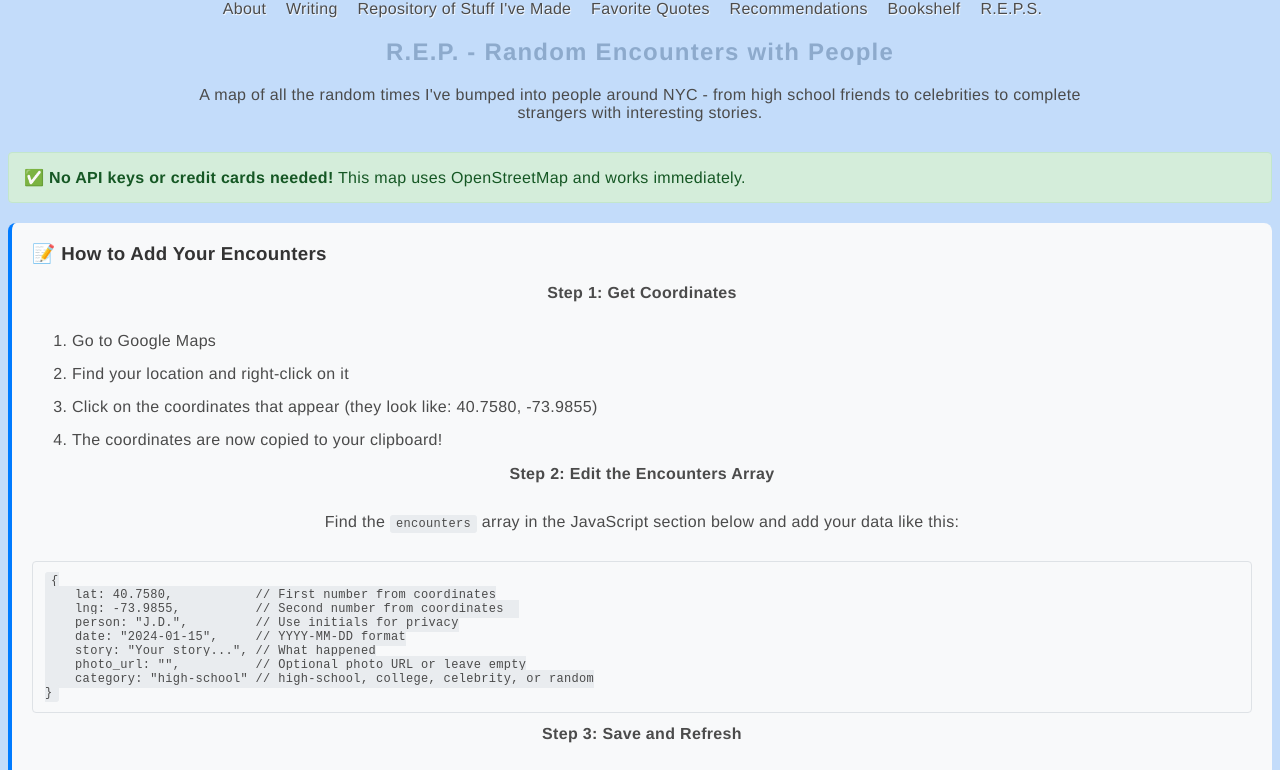
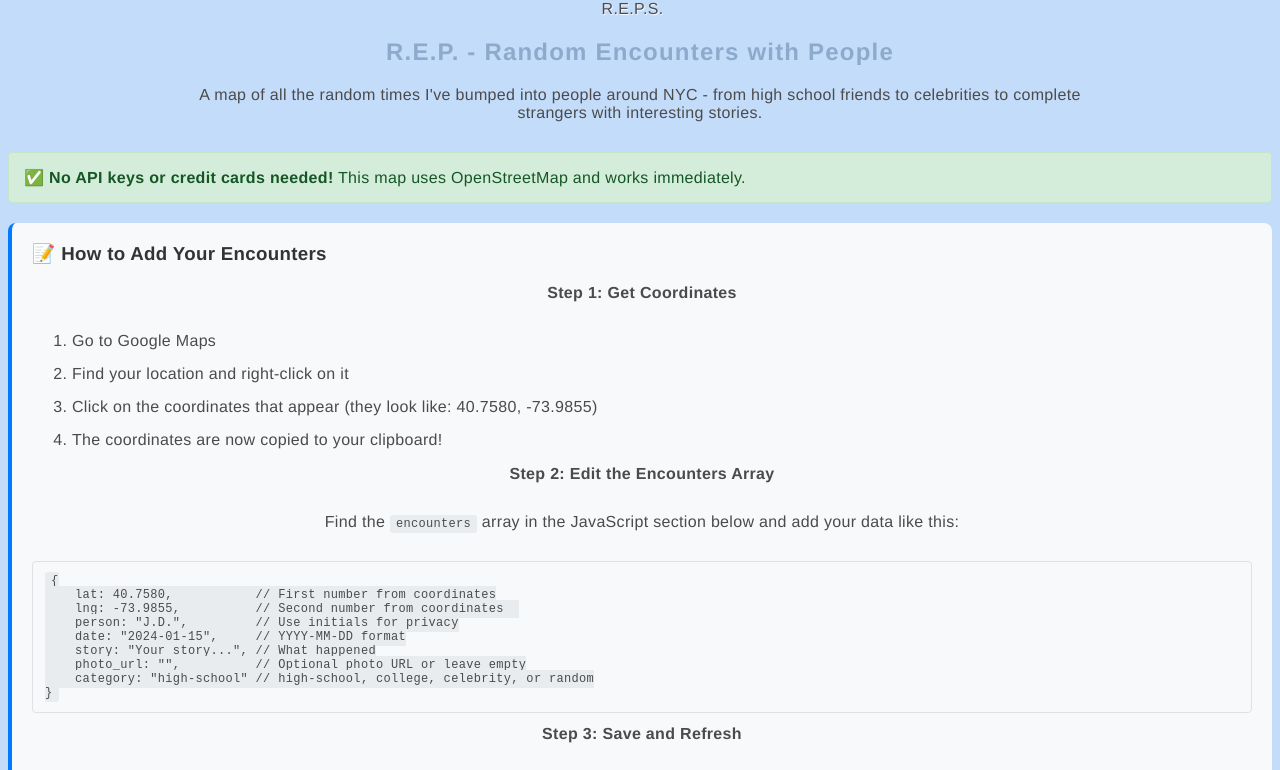
Before and after one commit to matthewschaffer/matthewschaffer.github.io, a plain HTML site: page reps.html in a window 1280 px wide. Shown: the part 204-974 px from the top of the page. Drawn offline with nearby package versions, Linux system fonts and the light colour scheme.

Commit message:
Resolve a11y

```diff
--- a/reps.html
+++ b/reps.html
@@ -228,12 +228,6 @@
     <a href="index.html"><img class="big_logo" src="images/Matthew_Schaffer_logo.png" alt="Matthew Schaffer logo" /></a>
     <nav>
         <ul id="menu">
-            <li><a href="about.html">About</a></li>
-            <li><a href="writing.html">Writing</a></li>
-            <li><a href="repository.html">Repository of Stuff I've Made</a></li>
-            <li><a href="quotes.html">Favorite Quotes</a></li>
-            <li><a href="recommendations.html">Recommendations</a></li>
-            <li><a href="books.html">Bookshelf</a></li>
             <li><a href="encounters.html">R.E.P.S.</a></li>
         </ul>
     </nav>
```
Also changed, not shown: books.html (+1 -0 lines).
